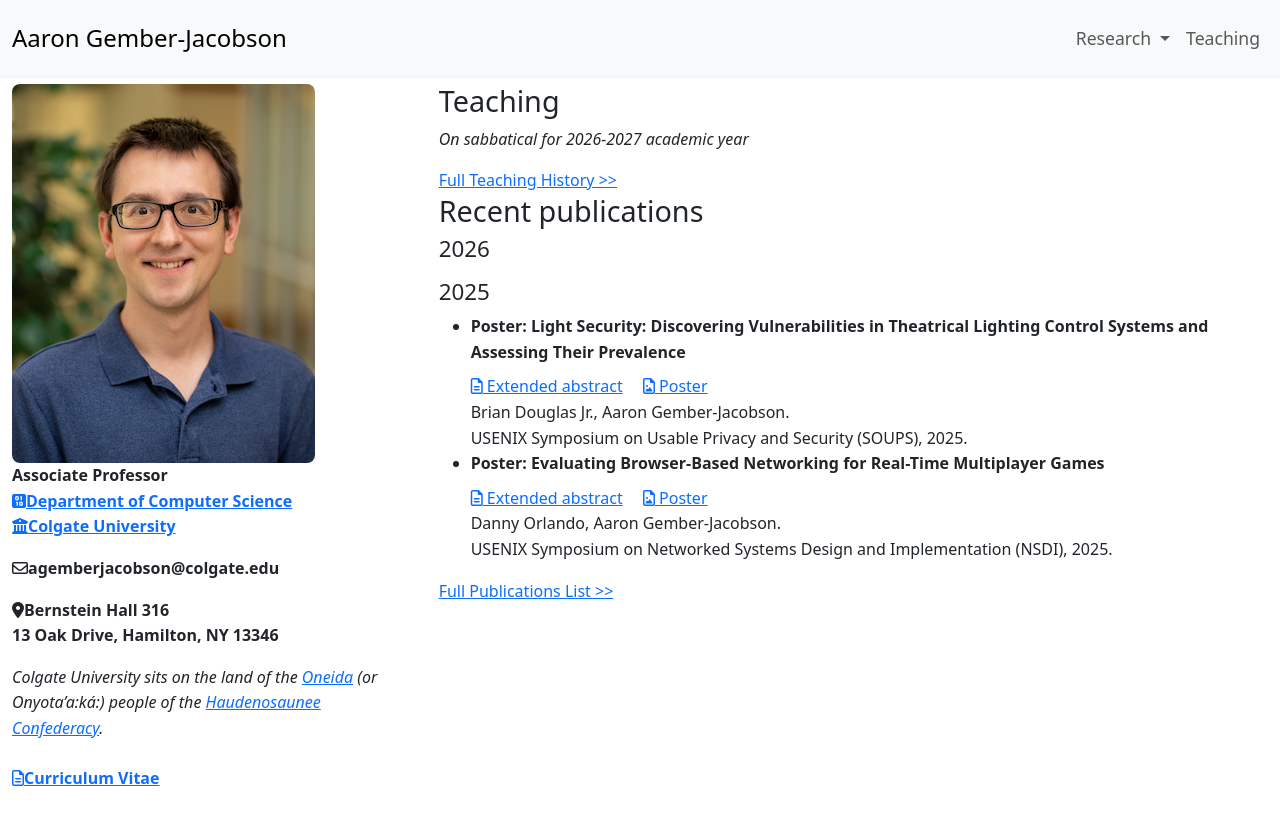
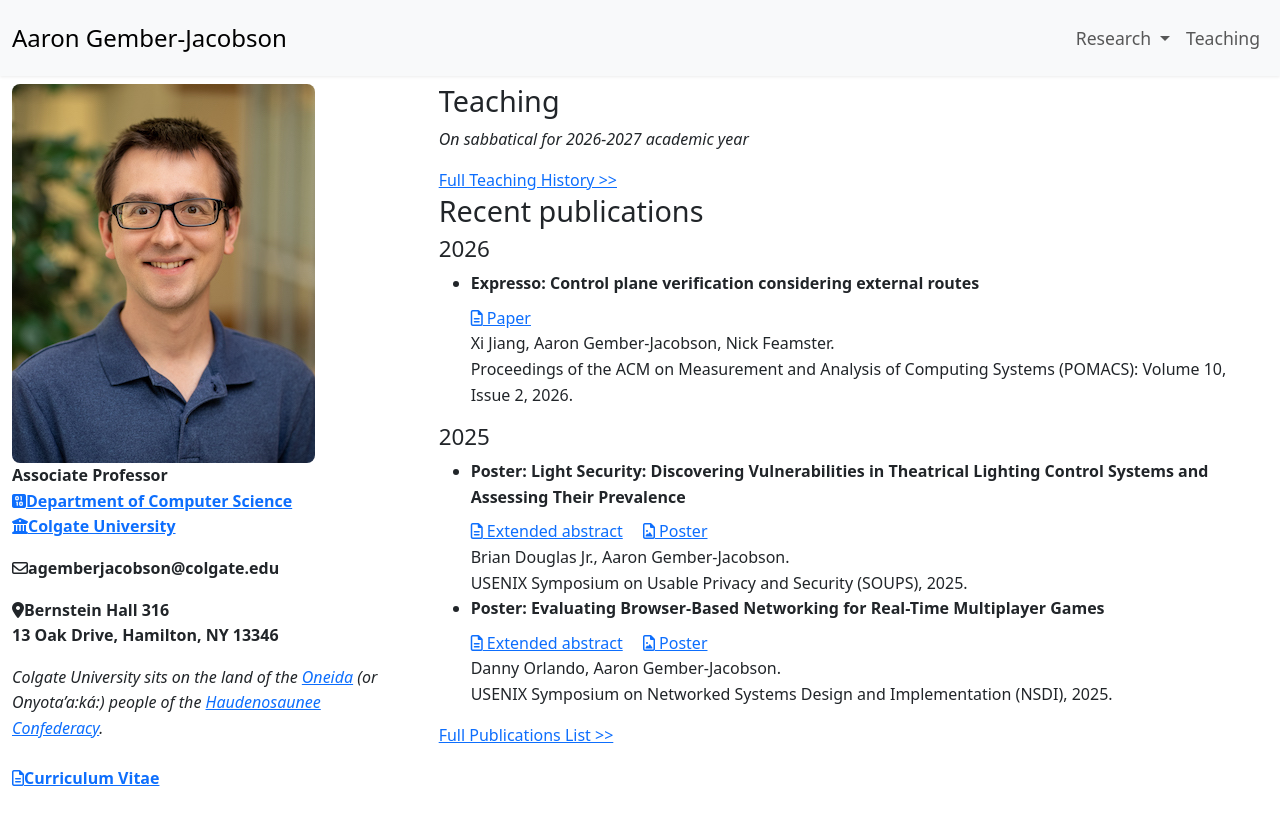
Before and after one commit to agember/agember.github.io, a Jekyll site: the page built from index.md, in a window 1280 px wide. Shown: the top 825 px of the page. Built offline with Jekyll 4.4.1, drawn with Linux system fonts in a browser that asks for light colours; nearby versions of some CDN libraries.

Commit message:
Add CAP to pubs

```diff
--- a/_includes/recentpubs.html
+++ b/_includes/recentpubs.html
@@ -1,5 +1,11 @@
 <h2 class="h2">2026</h2>
 <ul>
+<li><b>Expresso: Control plane verification considering external routes</b> <br />
+<a href="{{ site.url }}/docs/pomacs2026cap.pdf"><i
+class="fa fa-file-text-o"></i> Paper</a><br />
+Xi Jiang, Aaron Gember-Jacobson, Nick Feamster.<br />
+Proceedings of the ACM on Measurement and Analysis of Computing Systems (POMACS): Volume 10, Issue 2,
+2026.</li>
 </ul>
 
 <h2 class="h2">2025</h2>
```
Also changed, not shown: 1 other file.
